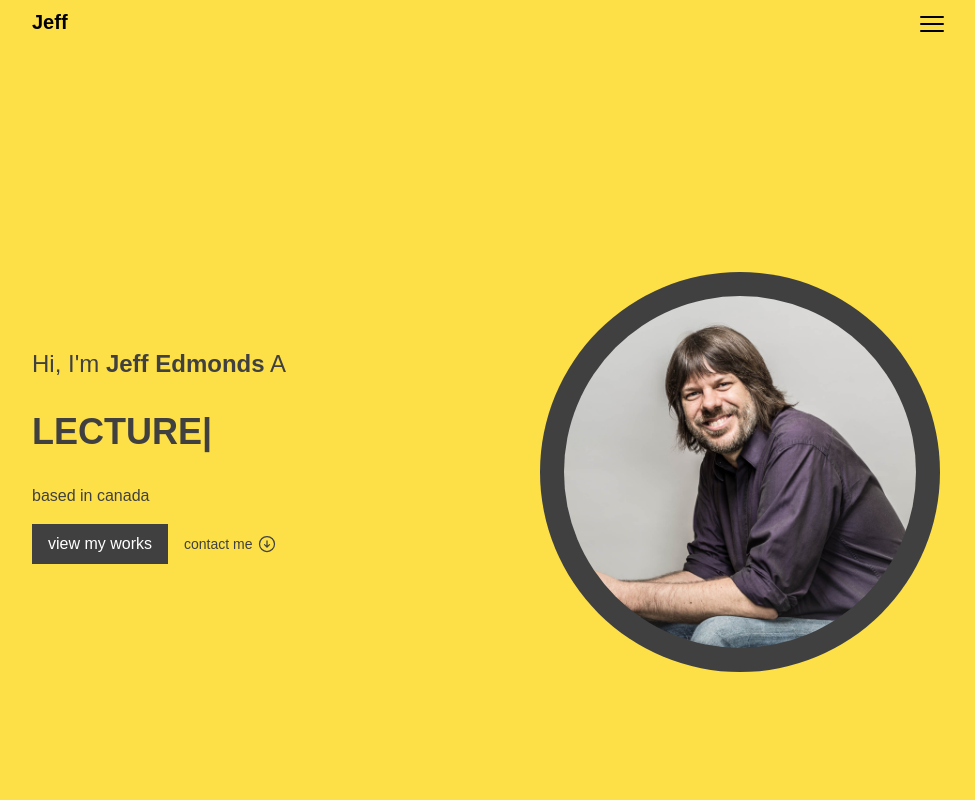
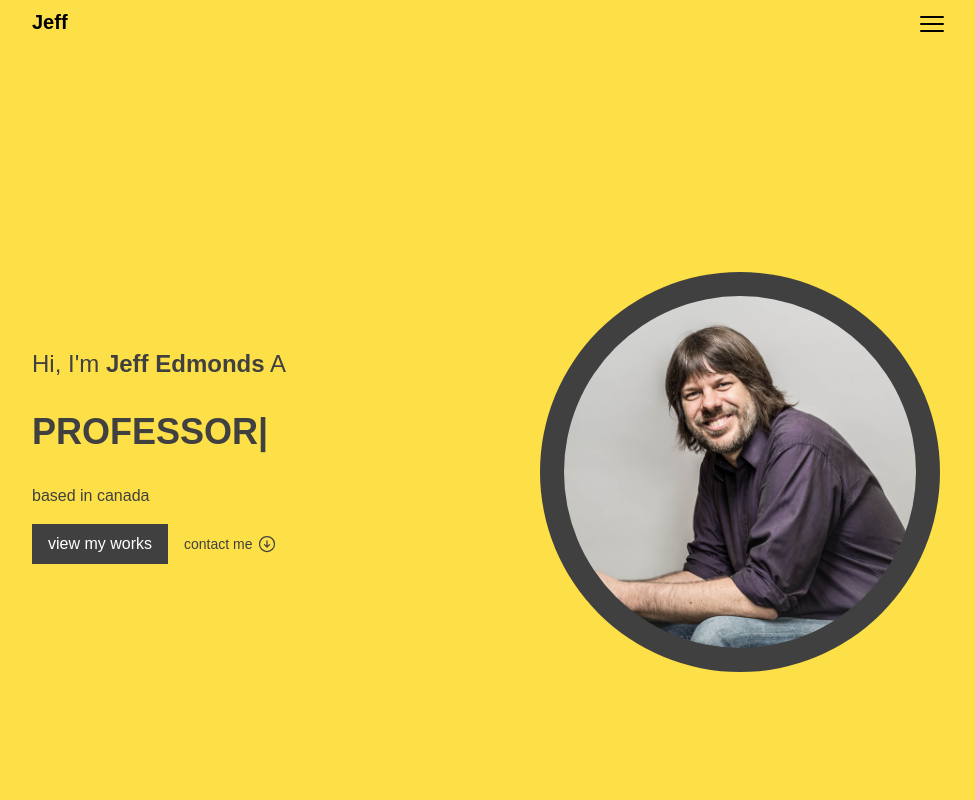
Before and after one commit to samsmoak/my-portfolio, a React (Create React App) app: page / in a window 1280 px wide. Shown: the top 800 px of the page, without its empty margins (144-1119 px from the left). Built offline with nearby package versions, Linux system fonts and the light colour scheme.

Commit message:
second commit 3.2

```diff
--- a/src/components/ProfileSection/ProfileSectioncomponents/Description.js
+++ b/src/components/ProfileSection/ProfileSectioncomponents/Description.js
@@ -22,7 +22,7 @@ function Description() {
 							1000, // wait 1s before replacing "Mice" with "Hamsters"
 							"mathematician",
 							1000,
-							"Lecturer",
+							"Professor",
 							1000,
 							"Mentor",
 							1000,
```
